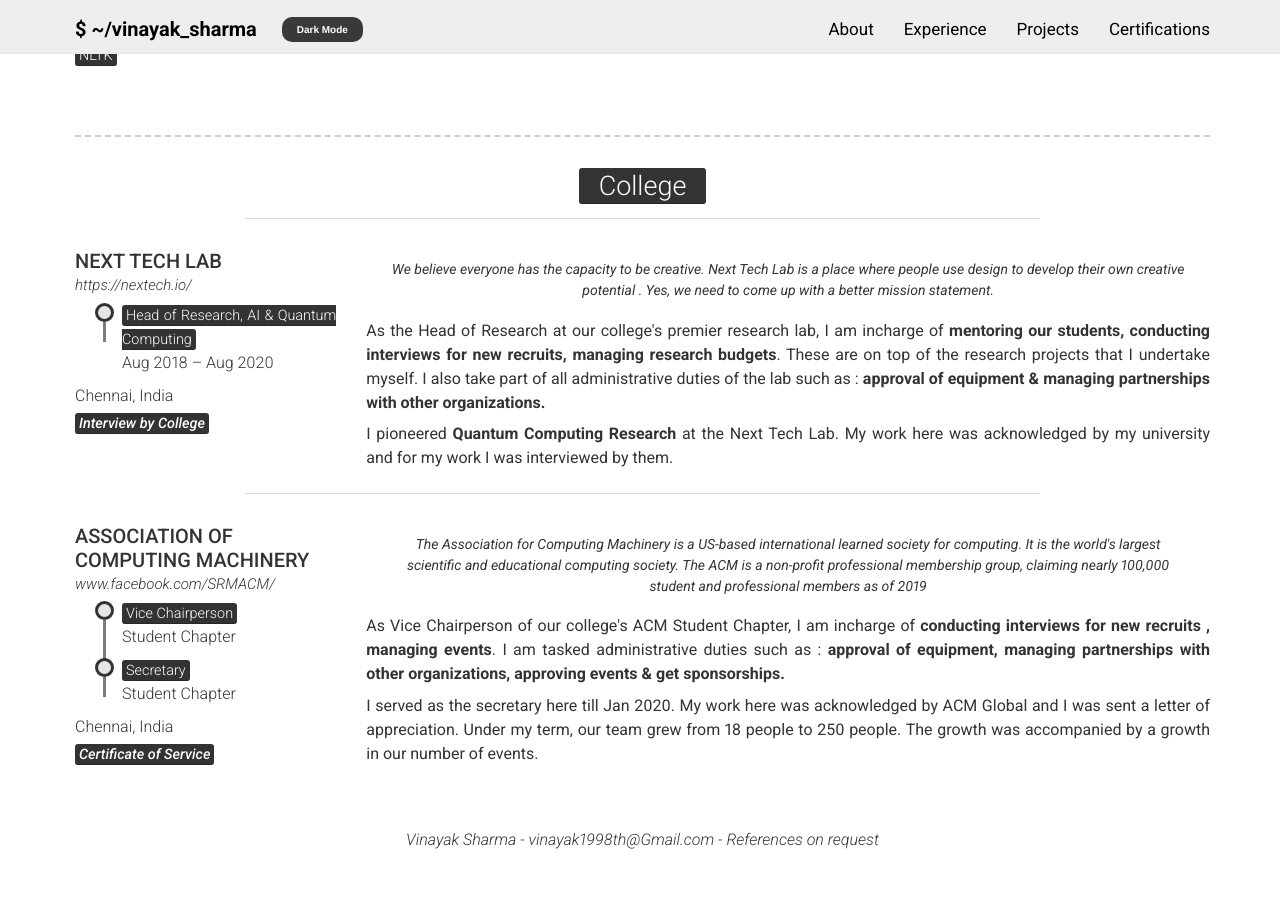
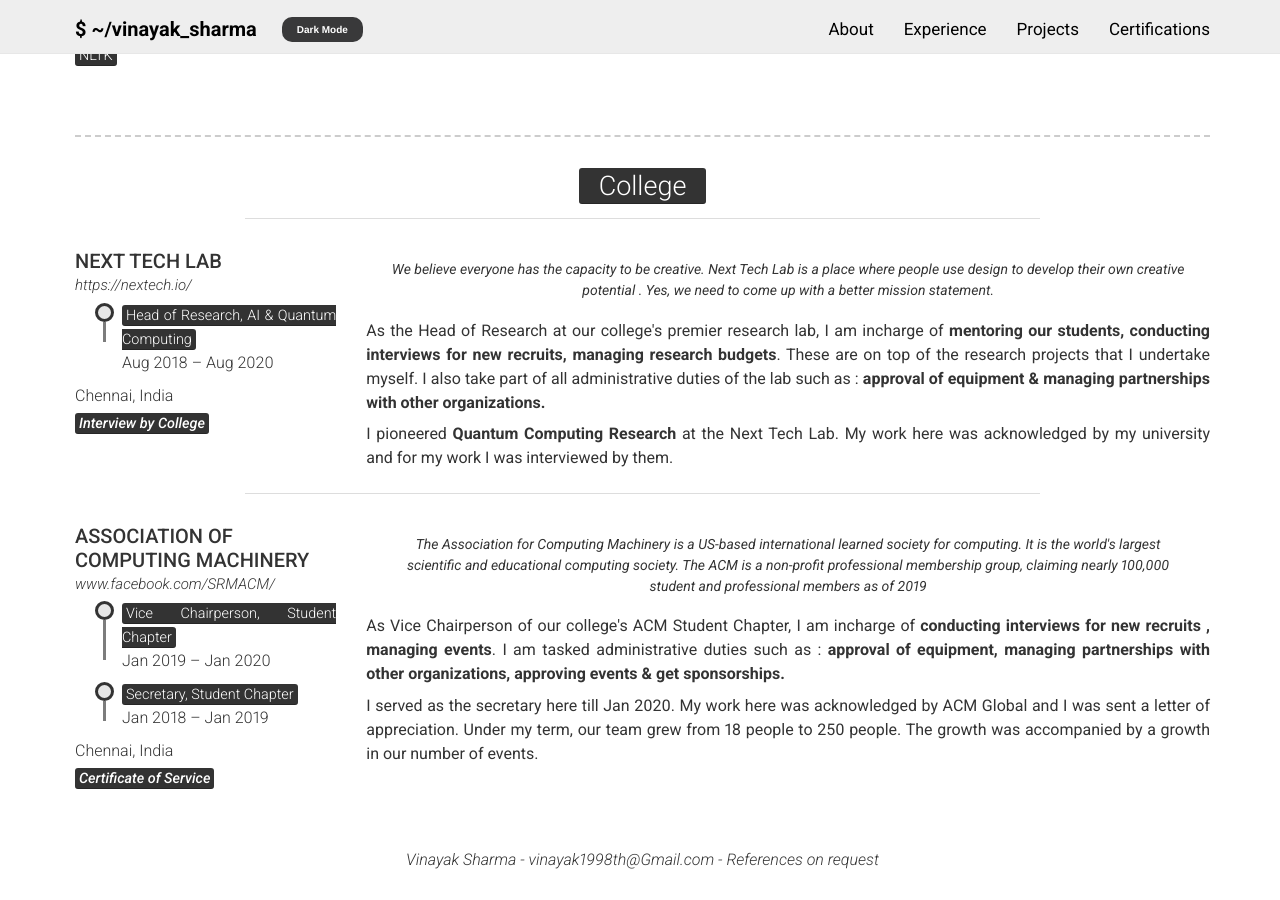
Before and after one commit to vinayak19th/vinayak19th.github.io, a Jekyll site: the page built from pages/experience.html, in a window 1280 px wide and 900 px high, scrolled down 1405 px. Built offline with Jekyll 4.4.1, drawn with Linux system fonts in a browser that asks for light colours; nearby versions of some CDN libraries.

Commit message:
Fixed list issue

```diff
--- a/_data/experience_edu.yml
+++ b/_data/experience_edu.yml
@@ -19,7 +19,7 @@
 - layout: layout/left-ex
   company: ASSOCIATION OF COMPUTING MACHINERY
   link: www.facebook.com/SRMACM/
-  job_title: [[Vice Chairperson, Student Chapter,Jan 2019 – Jan 2020],[Secretary, Student Chapter,Jan 2018 – Jan 2019]]
+  job_title: [["Vice Chairperson, Student Chapter",Jan 2019 – Jan 2020],["Secretary, Student Chapter",Jan 2018 – Jan 2019]]
   location: Chennai, India
   document : Certificate of Service
   doclink : https://drive.google.com/file/d/1DJFX6AYO8C-GZe45a38oGvzMCMD8ojj2/view?usp=sharing
```
